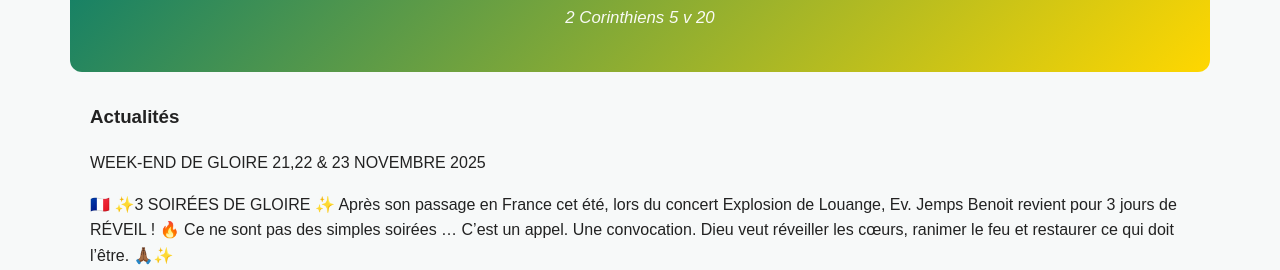
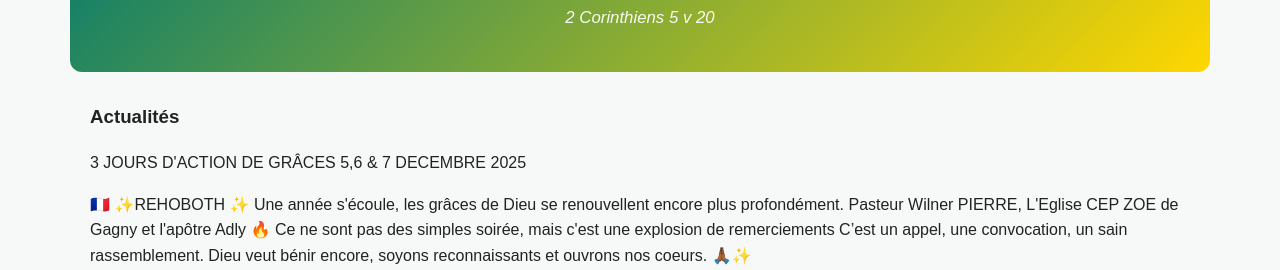
Before and after one commit to CepzoedArgenteuil/Ambassade-du-royaume, a plain HTML site: page index.html in a window 1280 px wide. Shown: the part 682-952 px from the top of the page. Drawn offline with Linux system fonts and the light colour scheme.

Commit message:
Revise event information for December and October 2025
Updated event details and descriptions in the main section.

```diff
--- a/index.html
+++ b/index.html
@@ -231,14 +231,14 @@
 
     <div class="card">
           <h3>Actualités</h3>
-      <p> WEEK-END DE GLOIRE 21,22 & 23 NOVEMBRE 2025</p>
-      <P>🇫🇷 ✨3 SOIRÉES DE GLOIRE ✨
-Après son passage en France cet été, lors du concert Explosion de Louange,
-Ev. Jemps Benoit revient pour 3 jours de RÉVEIL ! 🔥
-Ce ne sont pas des simples soirées …
-C’est un appel. Une convocation.
-Dieu veut réveiller les cœurs, ranimer le feu et restaurer ce qui doit l’être. 🙏🏾✨</P>
-      <img src="Jemps Benoît .jpg" alt="Affiche activité">
+      <p> 3 JOURS D'ACTION DE GRÂCES 5,6 & 7 DECEMBRE 2025</p>
+      <P>🇫🇷 ✨REHOBOTH ✨
+Une année s'écoule, les grâces de Dieu se renouvellent encore plus profondément.
+Pasteur Wilner PIERRE, L'Eglise CEP ZOE de Gagny et l'apôtre Adly 🔥
+Ce ne sont pas des simples soirée, mais c'est une explosion de remerciements
+C’est un appel, une convocation, un sain rassemblement.
+Dieu veut bénir encore, soyons reconnaissants et ouvrons nos coeurs. 🙏🏾✨</P>
+      <img src="REHOBOTH4.png" alt="Affiche activité">
       <p>Vendredi 31 octobre 2025<p>
           <p>Préparation à fêter Holly Win avec la jeunesse.</p>
       <p> Tous les ans, la jeunesse de l'Eglise CEP ZOE célèbre la vie en réaction à ceux du monde qui célèbrent la mort. Cette année, elle auront la chance d'accueillir une célèbre psalmiste qui participera à cette grande manifestation dénommée Hollywin. Alors, pourquoi ne pas vous joindre à cette joie de célébrer la vie au 69 Rue Henri Barbusse dès ledit jour à partir de 21heures jusqu'à 3 heures du matin.</p>
```
